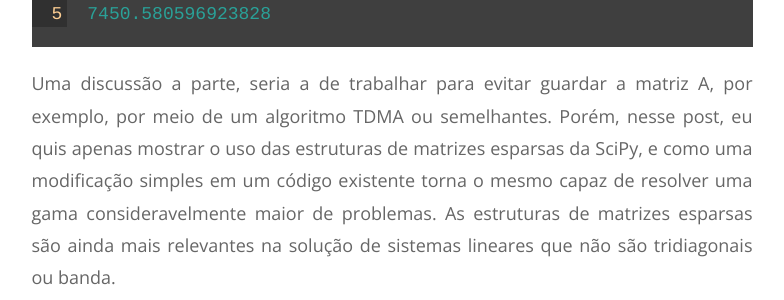
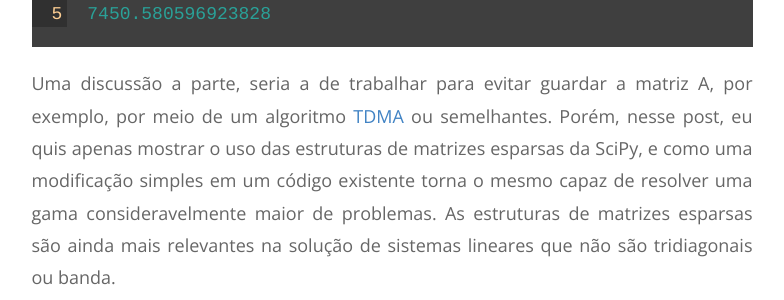
Before and after one commit to tarcisiofischer/tarcisiofischer.github.io, a Jekyll site: the page built from _posts/2020-04-13-resolvendo-a-equacao-da-difusao-em-python-parte-7.md, in a window 1280 px wide and 900 px high, scrolled down 2606 px. Shown: the part 189-489 px from the top of the window, without its empty margins (248-1032 px from the left). Built offline with Jekyll 4.4.1, drawn with Linux system fonts in a browser that asks for light colours; formulas are drawn with MathJax 3; some of the changed lines change nothing that is shown.

Commit message:
Review: Add reference link

```diff
--- a/_posts/2020-04-13-resolvendo-a-equacao-da-difusao-em-python-parte-7.md
+++ b/_posts/2020-04-13-resolvendo-a-equacao-da-difusao-em-python-parte-7.md
@@ -62,7 +62,7 @@ do atributo nbytes, disponível em qualquer ndarray:
 {% endhighlight %}
 
 Uma discussão a parte, seria a de trabalhar para evitar guardar a matriz A,
-por exemplo, por meio de um algoritmo TDMA ou semelhantes. Porém,
+por exemplo, por meio de um algoritmo [TDMA](https://en.wikipedia.org/wiki/Tridiagonal_matrix_algorithm) ou semelhantes. Porém,
 nesse post, eu quis apenas mostrar o uso das estruturas de matrizes esparsas
 da SciPy, e como uma modificação simples em um código existente torna o mesmo
 capaz de resolver uma gama consideravelmente maior de problemas. As estruturas
```
